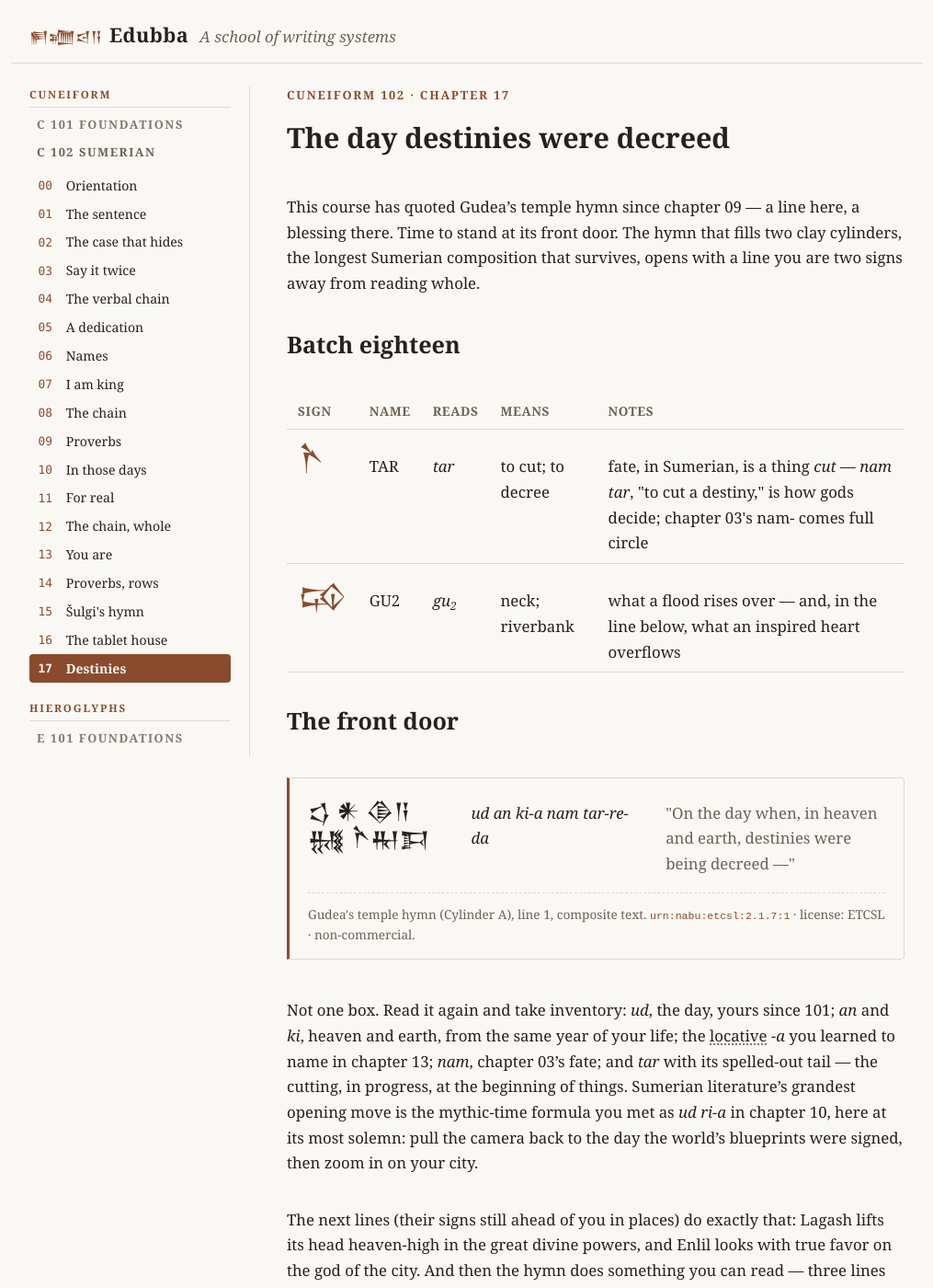
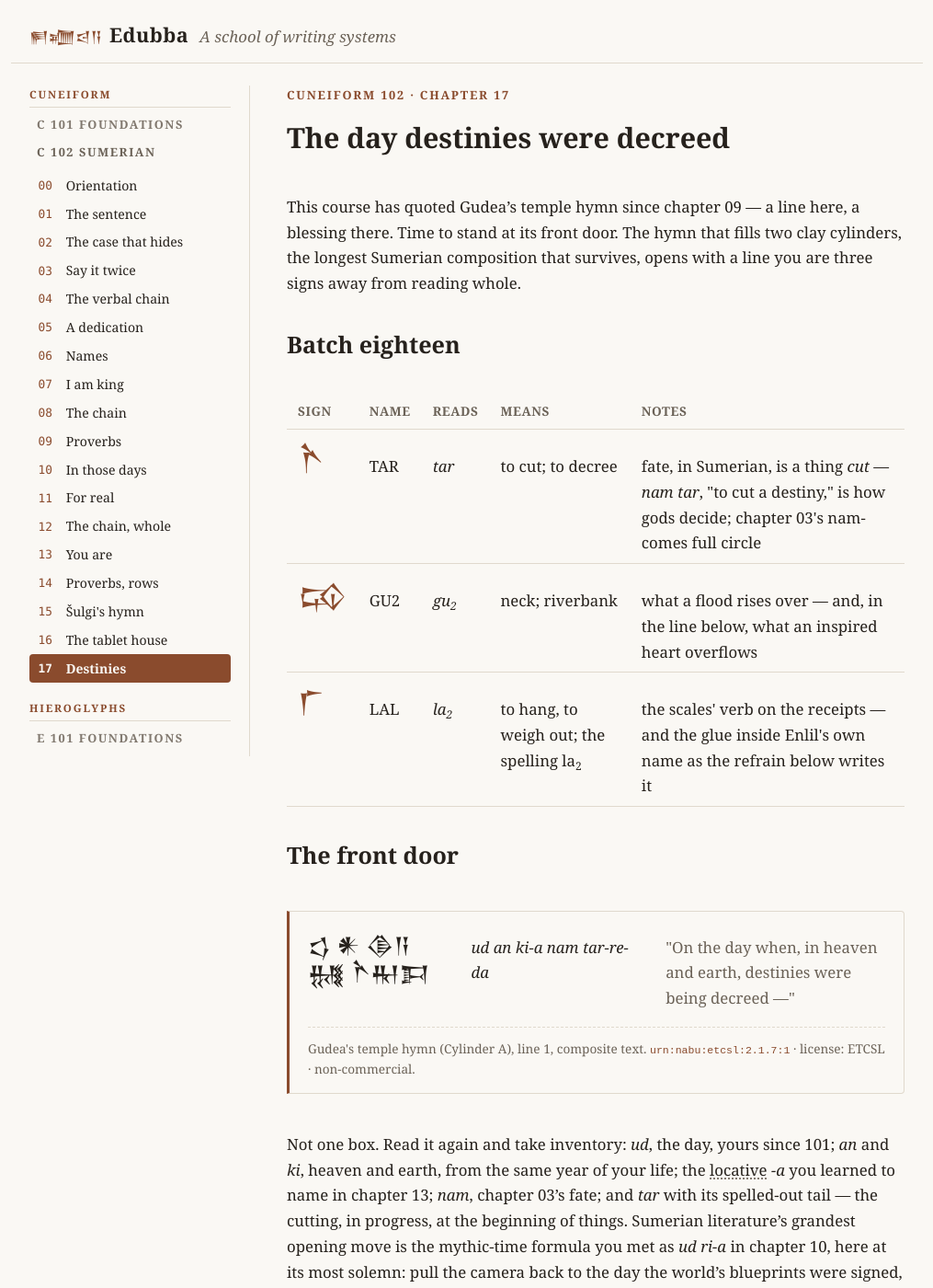
Before and after one commit to arvicco/nabu-edubba, a Jekyll site: the page built from site/cuneiform/102/17-the-day-destinies-were-decreed.md, in a window 1280 px wide and 1400 px high. Shown: the whole window at 92% size, without its empty margins (132-1147 px from the left). Built offline with Jekyll 4.4.1, drawn with Linux system fonts in a browser that asks for light colours.

Commit message:
feat: 102 ch17 — the day destinies were decreed (M7-8)
Batch eighteen (TAR GU2 LAL — LAL joined when the untaught-sign
rule caught la2 inside Enlil's own spelling; attested on the very
refrain line): Gudea Cylinder A line 1 read whole with zero boxes,
the heart-overflows refrain with Enlil fully taught, nam-tar
closing ch03's circle, the formula shown as tradition in a second
royal hymn.

Co-Authored-By: Claude Fable 5 <noreply@anthropic.com>

```diff
--- a/assets-src/data/pool-102.yml
+++ b/assets-src/data/pool-102.yml
@@ -72,4 +72,5 @@ signs:
   - { glyph: "𒋻", codepoint: "122FB", name: "TAR",  value: "tar",  meaning: "to cut; to decree (nam ... tar, to decree fate)",          wedges: ~5, freq_etcsl: 97,  freq_cdli: 242, certainty: unclear, chapter: 17 }
   - { glyph: "𒇷", codepoint: "121F7", name: "LI",   value: "li",   meaning: "syllable li; juniper (stated)",                            wedges: ~7, freq_etcsl: 103, freq_cdli: 162, certainty: unclear }
   - { glyph: "𒅁", codepoint: "12141", name: "IB",   value: "ib",   meaning: "syllable ib; corner (stated)",                             wedges: ~5, freq_etcsl: 65,  freq_cdli: 274, certainty: unclear }
+  - { glyph: "𒇲", codepoint: "121F2", name: "LAL",  value: "la2",  meaning: "to hang, to weigh out; the spelling la₂",                  wedges: ~4, freq_etcsl: 52,  freq_cdli: 42,  certainty: stated, chapter: 17 }
   - { glyph: "𒍝", codepoint: "1235D", name: "ZA",   value: "za",   meaning: "bead, precious stone; syllable za — za-e, \"you\"",       wedges: ~3, freq_etcsl: 50,  freq_cdli: 97,  certainty: stated, chapter: 13 }
--- a/bin/curriculum.rb
+++ b/bin/curriculum.rb
@@ -29,7 +29,7 @@ WEDGE_WEIGHT = 8
 # chs 6–11 are the second stretch (M5-2), capstone ch. 11 lighter.
 BATCHES = { 0 => 3, 1 => 3, 2 => 3, 3 => 3, 4 => 3, 5 => 2,
             6 => 3, 7 => 3, 8 => 3, 9 => 3, 10 => 3, 11 => 2,
-            12 => 3, 13 => 2, 14 => 4, 15 => 4, 16 => 1, 17 => 2 }.freeze
+            12 => 3, 13 => 2, 14 => 4, 15 => 4, 16 => 1, 17 => 3 }.freeze
 
 module Edubba
   module Curriculum
--- a/site/cuneiform/102/17-the-day-destinies-were-decreed.md
+++ b/site/cuneiform/102/17-the-day-destinies-were-decreed.md
@@ -11,7 +11,7 @@ chapter: 17
 permalink: /cuneiform/102/17-the-day-destinies-were-decreed/
 course_url: /cuneiform/102/
 course_title: "Cuneiform 102"
-teaches: ["𒄘", "𒋻"]
+teaches: ["𒄘", "𒋻", "𒇲"]
 shows: []
 ---
 
@@ -20,7 +20,7 @@ shows: []
 This course has quoted Gudea's temple hymn since chapter 09 — a
 line here, a blessing there. Time to stand at its front door. The
 hymn that fills two clay cylinders, the longest Sumerian
-composition that survives, opens with a line you are two signs
+composition that survives, opens with a line you are three signs
 away from reading whole.
 
 ## Batch eighteen
@@ -42,6 +42,12 @@ away from reading whole.
       <td>neck; riverbank</td>
       <td>what a flood rises over — and, in the line below, what an
           inspired heart overflows</td>
+    </tr>
+    <tr>
+      <td class="script sign-cell">𒇲</td><td>LAL</td><td><em>la₂</em></td>
+      <td>to hang, to weigh out; the spelling la₂</td>
+      <td>the scales' verb on the receipts — and the glue inside
+          Enlil's own name as the refrain below writes it</td>
     </tr>
   </tbody>
 </table>
```
Also changed, not shown: other parts of site/cuneiform/102/17-the-day-destinies-were-decreed.md (+1 -1 lines), site/_data/cuneiform102_queue.yml (+15 -2 lines).
